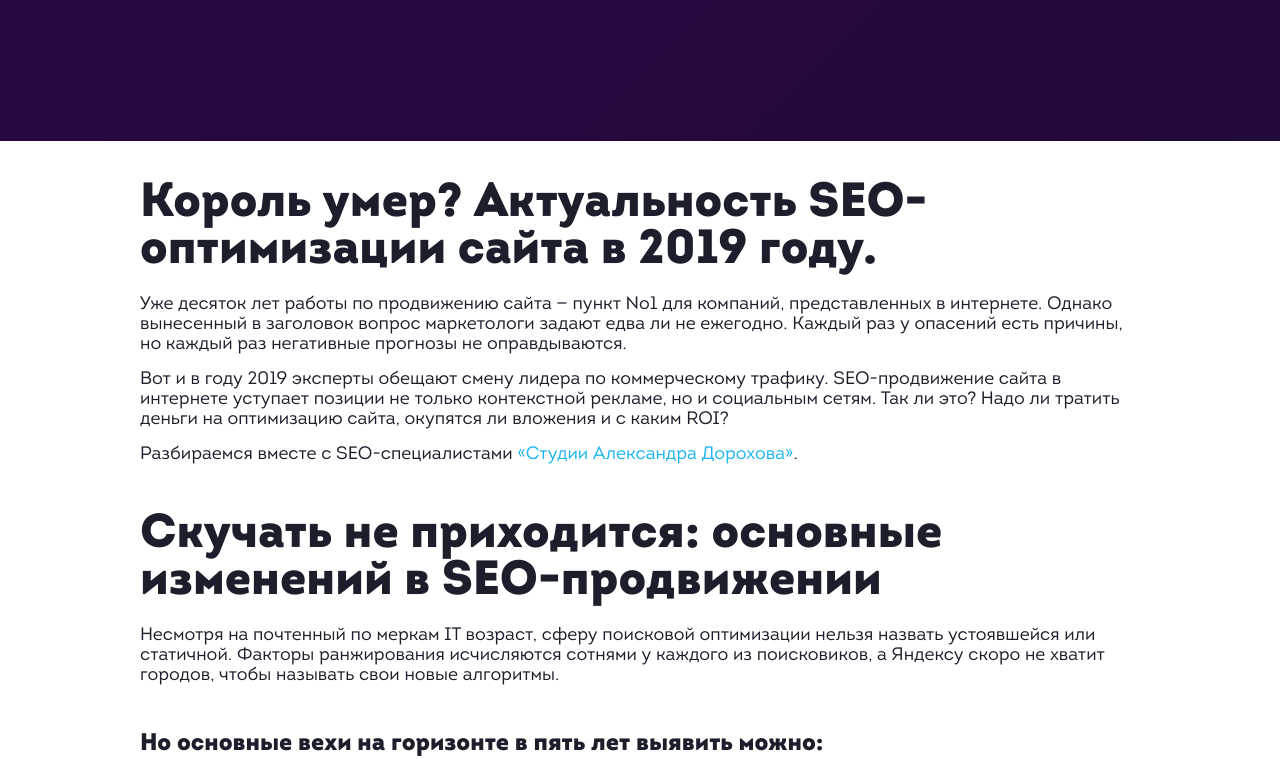
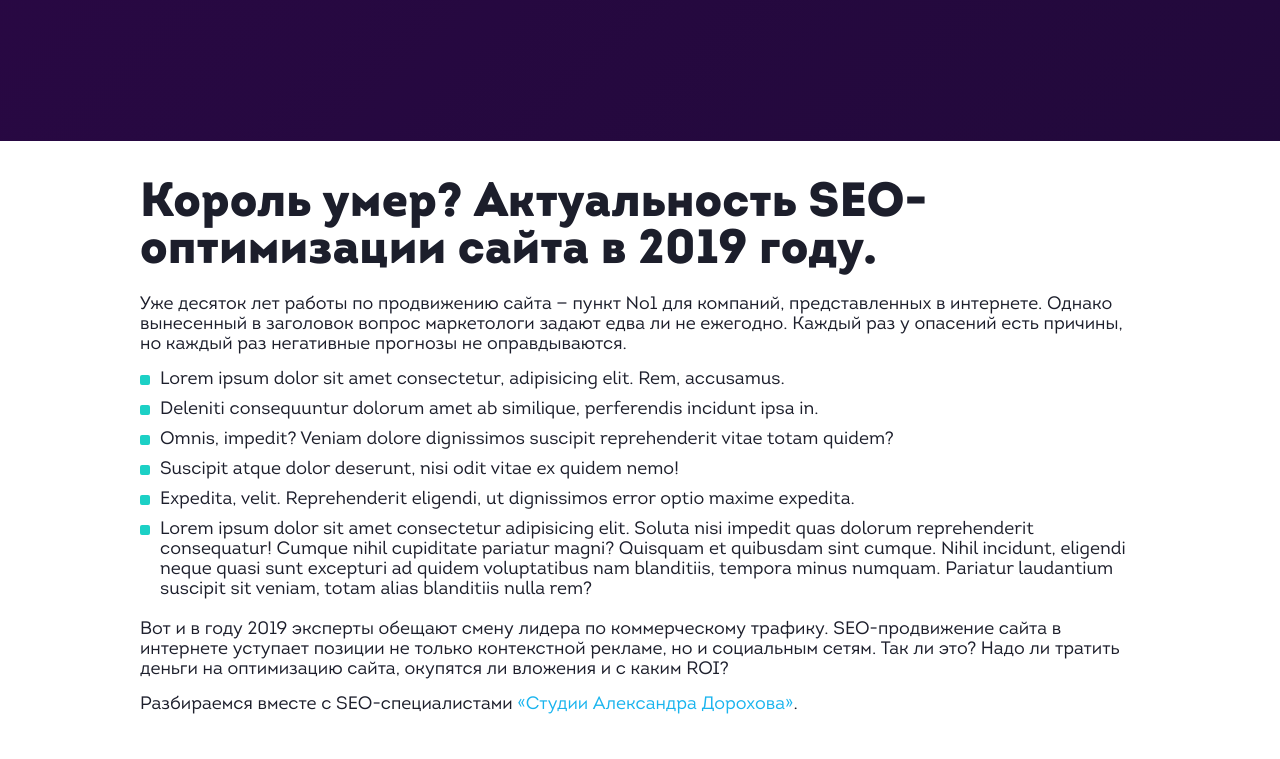
Before and after one commit to dorohov/dd, a website: page article.html in a window 1280 px wide. Shown: the part 513-1272 px from the top of the page. Drawn offline with Linux system fonts and the light colour scheme; some packages are replaced by stand-ins of ours.

Commit message:
Added lists style

```diff
--- a/article.html
+++ b/article.html
@@ -126,6 +126,14 @@
                 <div class="article__wrap__inner slide">
                     <h2>Король умер? Актуальность SEO-оптимизации сайта в 2019 году.</h2>
                     <p>Уже десяток лет работы по продвижению сайта — пункт №1 для компаний, представленных в интернете. Однако вынесенный в заголовок вопрос маркетологи задают едва ли не ежегодно. Каждый раз у опасений есть причины, но каждый раз негативные прогнозы не оправдываются.</p>
+                    <ul class="ul-site">
+                        <li>Lorem ipsum dolor sit amet consectetur, adipisicing elit. Rem, accusamus.</li>
+                        <li>Deleniti consequuntur dolorum amet ab similique, perferendis incidunt ipsa in.</li>
+                        <li>Omnis, impedit? Veniam dolore dignissimos suscipit reprehenderit vitae totam quidem?</li>
+                        <li>Suscipit atque dolor deserunt, nisi odit vitae ex quidem nemo!</li>
+                        <li>Expedita, velit. Reprehenderit eligendi, ut dignissimos error optio maxime expedita.</li>
+                        <li>Lorem ipsum dolor sit amet consectetur adipisicing elit. Soluta nisi impedit quas dolorum reprehenderit consequatur! Cumque nihil cupiditate pariatur magni? Quisquam et quibusdam sint cumque. Nihil incidunt, eligendi neque quasi sunt excepturi ad quidem voluptatibus nam blanditiis, tempora minus numquam. Pariatur laudantium suscipit sit veniam, totam alias blanditiis nulla rem?</li>
+                    </ul>
                     <p>Вот и в году 2019 эксперты обещают смену лидера по коммерческому трафику. SEO-продвижение сайта в интернете уступает позиции не только контекстной рекламе, но и социальным сетям. Так ли это? Надо ли тратить деньги на оптимизацию сайта, окупятся ли вложения и с каким ROI?</p>
                     <p>Разбираемся вместе с SEO-специалистами <a href="index.html">«Студии Александра Дорохова»</a>.</p>
                     <br><br>
--- a/src/scss/blocks/_blog.scss
+++ b/src/scss/blocks/_blog.scss
@@ -283,6 +283,30 @@
                     }
                 }
             }
+            ul {
+                &.ul-site {
+                    margin-bottom: 20px;
+                    li {
+                        margin-bottom: 10px;
+                        color: $text;
+                        font-size: 18px;
+                        line-height: 20px;
+                        position: relative;
+                        padding-left: 20px;
+                        &::before {
+                            content: '';
+                            position: absolute;
+                            left: 0;
+                            top: 5px;
+                            border-radius: 2px;
+                            width: 10px;
+                            height: 10px;
+                            background: $green;
+                            position: absolute;
+                        }
+                    }
+                }
+            }
         }
         &__socials {
             padding-top: 150px;
@@ -433,6 +457,12 @@
                     font-size: 16px;
                     line-height: 18px;
                 }
+                ul.ul-site {
+                    li {
+                        font-size: 16px;
+                        line-height: 18px;
+                    }
+                }
             }
             &__socials {
                 padding-top: 50px;
```
Also changed, not shown: img/svg/sprite.symbol.html (+1 -1 lines), src/html/blog/blog.article.html (+8 -0 lines), dist/css/style.css, dist/js/bundle.js.
